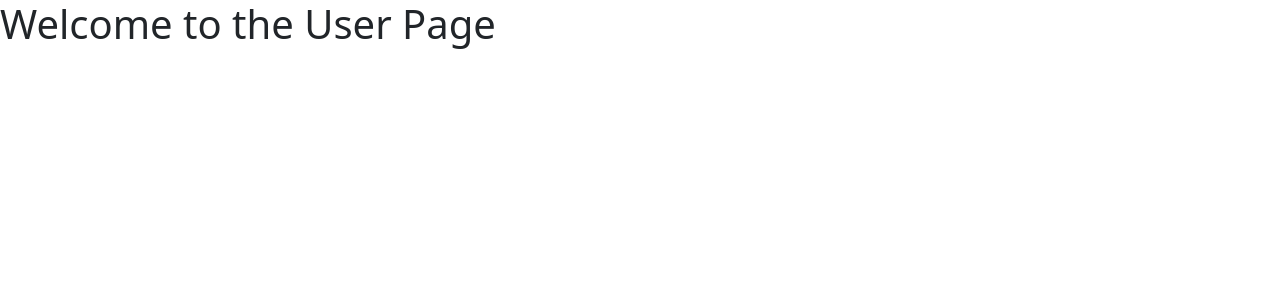
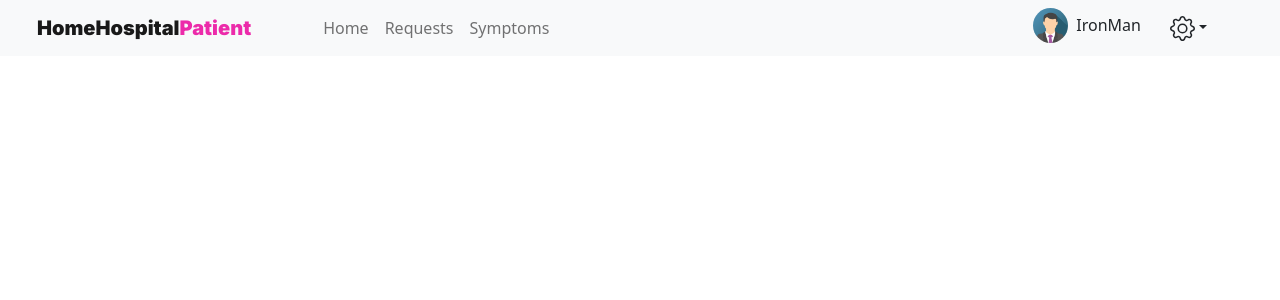
Before and after one commit to liamandaidan/HomeHospital, a React (Create React App) app in the folder HomeHospital-Frontend/hh-front/: page /user in a window 1280 px wide. Shown: the top 300 px of the page. Built offline with nearby package versions, Linux system fonts and the light colour scheme.

Commit message:
created user page nav bar

```diff
--- /dev/null
+++ b/HomeHospital-Frontend/hh-front/src/components/UserNavBar.js
@@ -0,0 +1,70 @@
+import React from "react";
+import {
+  Navbar,
+  Container,
+  Nav,
+  DropdownButton,
+  Dropdown,
+} from "react-bootstrap";
+import classes from "./UserNavBar.module.css";
+import avatar from "../images/img_avatar.png";
+
+function UserNavBar() {
+  return (
+    <Navbar bg="light" expand="lg">
+      <Container fluid>
+        <Navbar.Brand href="#" className={classes.title}>
+          HomeHospital<span>Patient</span>
+        </Navbar.Brand>
+        <Navbar.Toggle aria-controls="navbarScroll" />
+        <Navbar.Collapse id="navbarScroll">
+          <Nav
+            className="me-auto my-2 my-lg-0"
+            style={{ maxHeight: "100px" }}
+            navbarScroll
+          >
+            <Nav.Link href="#action1" className="ms-5">
+              Home
+            </Nav.Link>
+            <Nav.Link href="#action2">Requests</Nav.Link>
+            <Nav.Link href="#action2">Symptoms</Nav.Link>
+          </Nav>
+          <div className="d-flex">
+            <img src={avatar} alt="avatar" className={classes.avatar} />
+            <h6 className="me-3 mt-2 ps-2">IronMan</h6>
+            <DropdownButton
+              variant="btn-outline-light"
+              title={
+                <svg
+                  xmlns="http://www.w3.org/2000/svg"
+                  width="25"
+                  height="25"
+                  fill="currentColor"
+                  class="bi bi-gear"
+                  viewBox="0 0 16 16"
+                  className=""
+                >
+                  <path d="M8 4.754a3.246 3.246 0 1 0 0 6.492 3.246 3.246 0 0 0 0-6.492zM5.754 8a2.246 2.246 0 1 1 4.492 0 2.246 2.246 0 0 1-4.492 0z" />
+                  <path d="M9.796 1.343c-.527-1.79-3.065-1.79-3.592 0l-.094.319a.873.873 0 0 1-1.255.52l-.292-.16c-1.64-.892-3.433.902-2.54 2.541l.159.292a.873.873 0 0 1-.52 1.255l-.319.094c-1.79.527-1.79 3.065 0 3.592l.319.094a.873.873 0 0 1 .52 1.255l-.16.292c-.892 1.64.901 3.434 2.541 2.54l.292-.159a.873.873 0 0 1 1.255.52l.094.319c.527 1.79 3.065 1.79 3.592 0l.094-.319a.873.873 0 0 1 1.255-.52l.292.16c1.64.893 3.434-.902 2.54-2.541l-.159-.292a.873.873 0 0 1 .52-1.255l.319-.094c1.79-.527 1.79-3.065 0-3.592l-.319-.094a.873.873 0 0 1-.52-1.255l.16-.292c.893-1.64-.902-3.433-2.541-2.54l-.292.159a.873.873 0 0 1-1.255-.52l-.094-.319zm-2.633.283c.246-.835 1.428-.835 1.674 0l.094.319a1.873 1.873 0 0 0 2.693 1.115l.291-.16c.764-.415 1.6.42 1.184 1.185l-.159.292a1.873 1.873 0 0 0 1.116 2.692l.318.094c.835.246.835 1.428 0 1.674l-.319.094a1.873 1.873 0 0 0-1.115 2.693l.16.291c.415.764-.42 1.6-1.185 1.184l-.291-.159a1.873 1.873 0 0 0-2.693 1.116l-.094.318c-.246.835-1.428.835-1.674 0l-.094-.319a1.873 1.873 0 0 0-2.692-1.115l-.292.16c-.764.415-1.6-.42-1.184-1.185l.159-.291A1.873 1.873 0 0 0 1.945 8.93l-.319-.094c-.835-.246-.835-1.428 0-1.674l.319-.094A1.873 1.873 0 0 0 3.06 4.377l-.16-.292c-.415-.764.42-1.6 1.185-1.184l.292.159a1.873 1.873 0 0 0 2.692-1.115l.094-.319z" />
+                </svg>
+              }
+              id="input-group-dropdown-2"
+              align="end"
+              className="me-5"
+            >
+              <Dropdown.Item href="#">Profile</Dropdown.Item>
+              <Dropdown.Item href="#">Hospitals</Dropdown.Item>
+              <Dropdown.Item href="#">Notifications</Dropdown.Item>
+              <Dropdown.Divider />
+              <Dropdown.Item href="#" className="text-danger">
+                Logout
+              </Dropdown.Item>
+            </DropdownButton>
+          </div>
+        </Navbar.Collapse>
+      </Container>
+    </Navbar>
+  );
+}
+
+export default UserNavBar;
--- /dev/null
+++ b/HomeHospital-Frontend/hh-front/src/components/UserNavBar.module.css
@@ -0,0 +1,16 @@
+@import url("https://fonts.googleapis.com/css2?family=Inter:wght@900&display=swap");
+
+.title {
+  margin-left: 25px;
+  font-family: "Inter", sans-serif;
+}
+
+.title span {
+  color: #ec2baa;
+}
+
+.avatar {
+  width: 35px;
+  height: 35px;
+  border-radius: 50%;
+}
--- a/HomeHospital-Frontend/hh-front/src/pages/User.js
+++ b/HomeHospital-Frontend/hh-front/src/pages/User.js
@@ -1,10 +1,11 @@
 import React from "react";
+import UserNavBar from "../components/UserNavBar";
 
 function User() {
   return (
-    <div>
-      <h1>Welcome to the User Page</h1>
-    </div>
+    <React.Fragment>
+      <UserNavBar />
+    </React.Fragment>
   );
 }
 
```
Also changed, not shown: HomeHospital-Frontend/hh-front/src/images/img_avatar.png (added).
